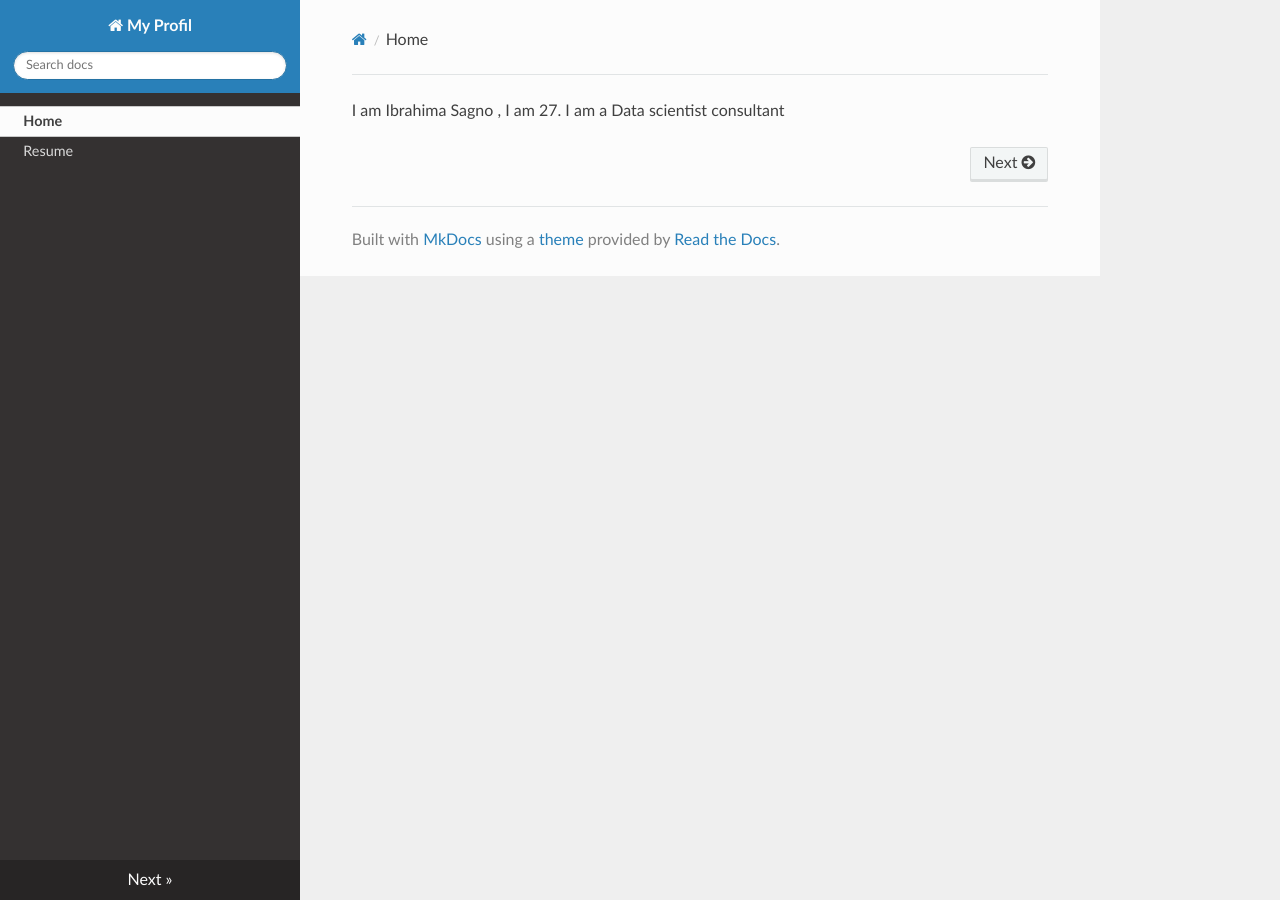
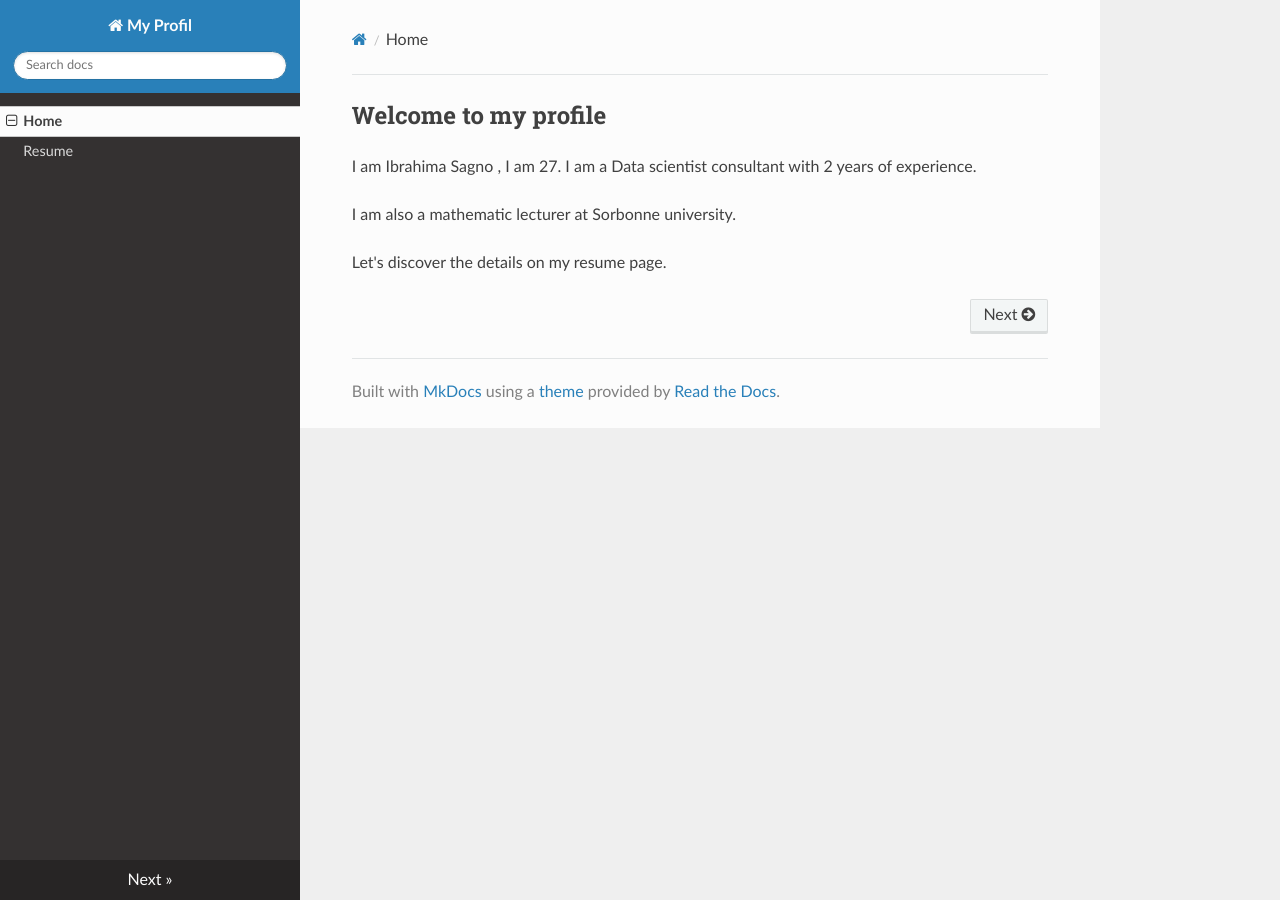
Before and after one commit to ibsagno95/ibsagno95.github.io, an MkDocs documentation site: the page built from docs/index.md, in a window 1280 px wide. Built offline with MkDocs 1.6.1, drawn with Linux system fonts in a browser that asks for light colours; nearby versions of some CDN libraries.

Commit message:
MAJ de l'index

```diff
--- a/docs/index.md
+++ b/docs/index.md
@@ -1,3 +1,8 @@
 
+## Welcome to my profile
 
-I am Ibrahima Sagno , I am 27. I am a Data scientist consultant
+I am Ibrahima Sagno , I am 27. I am a Data scientist consultant with 2 years of experience.
+
+I am also a mathematic lecturer at Sorbonne university.
+
+Let's discover the details on my resume page.
```
